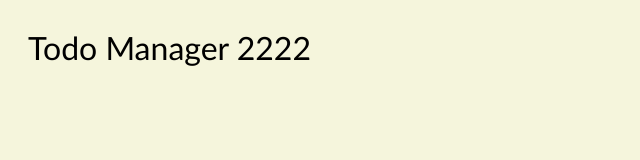
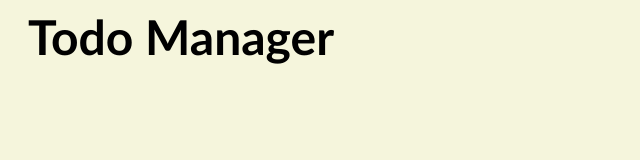
Before and after one commit to edwardtanguay/dom-javascript-todolist, a plain HTML site: page index.html in a window 1280 px wide. Shown: the whole page, without its empty margins (0-640 px from the left). Drawn offline with Linux system fonts and the light colour scheme.

Commit message:
todomanager title

```diff
--- a/css/main.scss
+++ b/css/main.scss
@@ -1,6 +1,6 @@
 body {
 	background: beige;
 	font-size: 2rem;
-	padding: 20px;
+	padding: 0 20px;
 	font-family: 'Gill Sans', 'Gill Sans MT', Calibri, 'Trebuchet MS', sans-serif;
 }
--- a/dev/notes.txt
+++ b/dev/notes.txt
@@ -1,8 +1,8 @@
 - x index.html/main.js/main.css: dummy text
 - x main.scss
-- .. javaScript class: TodoManager.js
+- x javaScript class: TodoManager.js
 	- x insert type="module"
-	- .. show dummy text with class
+	- x show dummy text with class
 
 - improt npm package
 	- node_modules mit Git
--- a/js/TodoManager.js
+++ b/js/TodoManager.js
@@ -1,8 +1,8 @@
 export class TodoManager {
 	constructor() {
-		this.name = 'Todo Manager 2222';
+		this.title = 'Todo Manager';
 	}
-	getName() {
-		return this.name;
+	getTitle() {
+		return this.title;
 	}
 }
--- a/js/main.js
+++ b/js/main.js
@@ -3,4 +3,6 @@ import { TodoManager } from './TodoManager.js';
 const todoManager = new TodoManager();
 const contentElem = document.querySelector('.content');
 
-contentElem.innerHTML = todoManager.getName();
+contentElem.innerHTML = `
+<h2>${todoManager.getTitle()}</h2>
+`;
```
Also changed, not shown: css/main.css, css/main.min.css, 1 other file.
